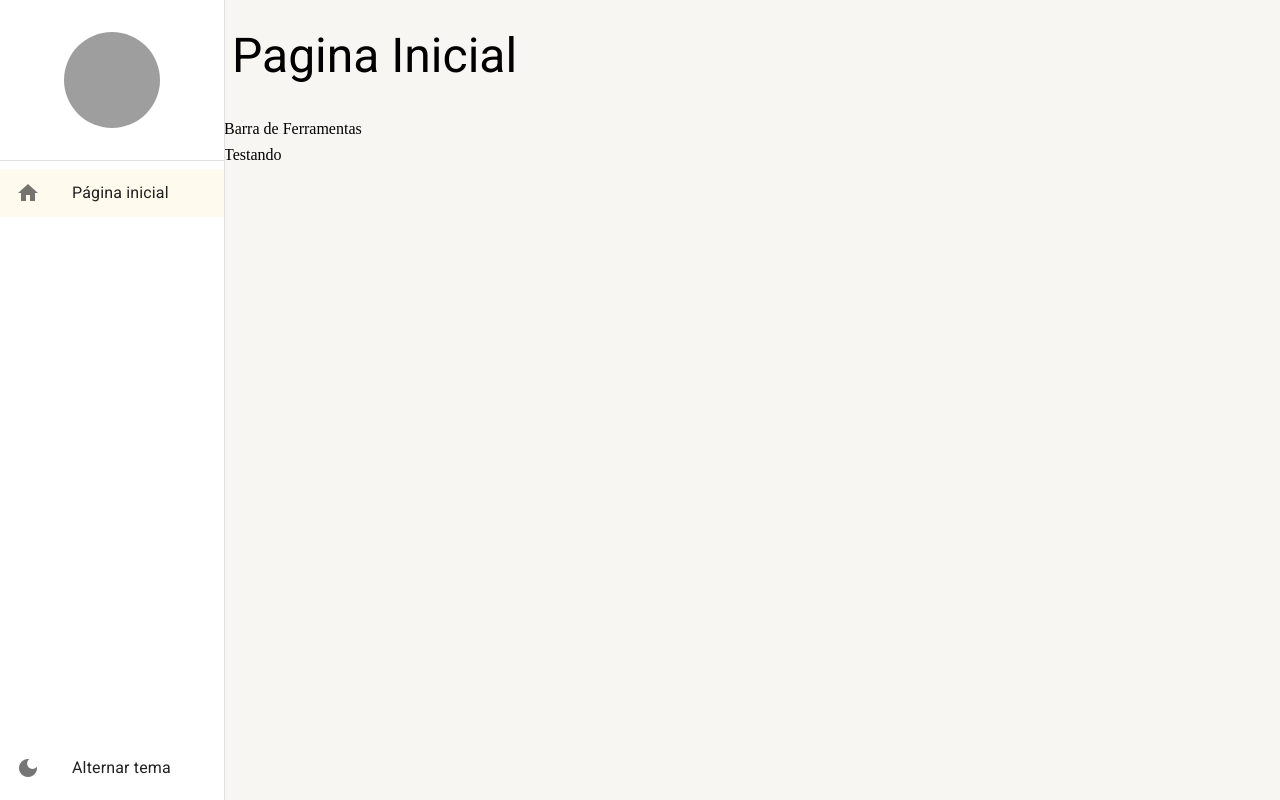
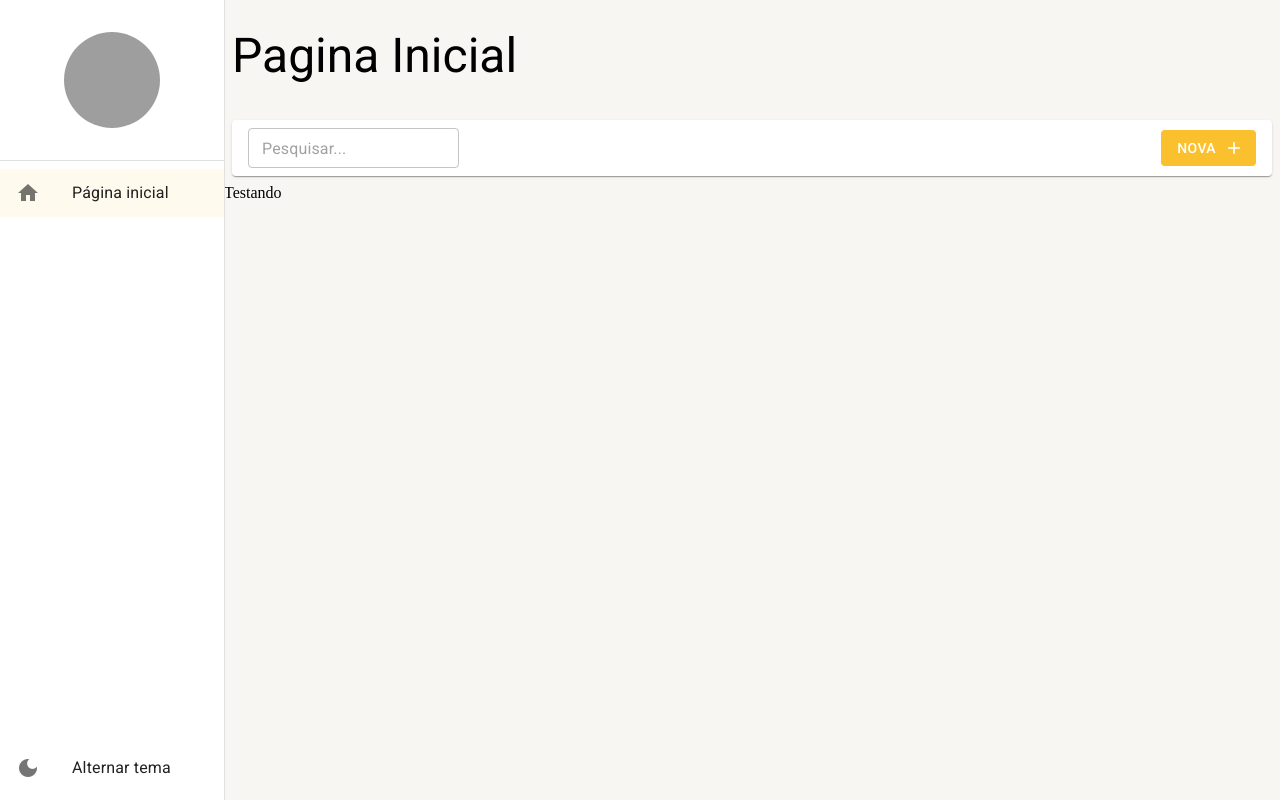
Before and after one commit to abnersuhettdev/React-Material-UI-5-e-Typescript--P-gina-de-Cadastrro-, a React (Vite) app: page /pagina-inicial in a window 1280 px wide. Built offline with nearby package versions, Linux system fonts and the light colour scheme; grey boxes are pictures that could not be loaded.

Commit message:
Ferramentas de listagem

```diff
--- a/src/pages/dashboard/Dashboard.tsx
+++ b/src/pages/dashboard/Dashboard.tsx
@@ -1,10 +1,13 @@
+import { FerramentasDaListagem } from "../../shared/components";
 import { LayoutBaseDePagina } from "../../shared/layouts/";
 
 export const Dashboard = () => {
   return (
     <LayoutBaseDePagina
       titulo="Pagina Inicial"
-      barraDeFerramentas={<>Barra de Ferramentas</>}
+      barraDeFerramentas={
+        <FerramentasDaListagem mostrarInputBusca textoBotaoNovo="Nova" />
+      }
     >
       Testando
     </LayoutBaseDePagina>
--- /dev/null
+++ b/src/shared/components/ferramentas-da-listagem/FerramentasDaListagem.tsx
@@ -0,0 +1,55 @@
+import { Box, TextField, Button, Paper, useTheme, Icon } from "@mui/material";
+
+interface IFerramentasDaListagemProps {
+  textoDaBusca?: string;
+  mostrarInputBusca?: boolean;
+  aoMudarTextoDeBusca?: (novoTexto: string) => void;
+  textoBotaoNovo?: string;
+  mostrarBotaoNovo?: boolean;
+  aoClicarEmNovo?: () => void;
+}
+
+export const FerramentasDaListagem: React.FC<IFerramentasDaListagemProps> = ({
+  textoDaBusca = "",
+  mostrarInputBusca = false,
+  aoMudarTextoDeBusca,
+  aoClicarEmNovo,
+  mostrarBotaoNovo = true,
+  textoBotaoNovo = "Novo",
+}) => {
+  const theme = useTheme();
+
+  return (
+    <Box
+      height={theme.spacing(5)}
+      marginX={1}
+      padding={1}
+      paddingX={2}
+      display="flex"
+      gap={1}
+      alignItems="center"
+      justifyContent="space-between"
+      component={Paper}
+    >
+      {mostrarInputBusca && (
+        <TextField
+          size="small"
+          placeholder="Pesquisar..."
+          value={textoDaBusca}
+          onChange={(e) => aoMudarTextoDeBusca?.(e.target.value)}
+        />
+      )}
+      {mostrarBotaoNovo && (
+        <Button
+          color="primary"
+          variant="contained"
+          disableElevation
+          onClick={aoClicarEmNovo}
+          endIcon={<Icon>add</Icon>}
+        >
+          {textoBotaoNovo}
+        </Button>
+      )}
+    </Box>
+  );
+};
--- a/src/shared/components/index.ts
+++ b/src/shared/components/index.ts
@@ -1 +1,2 @@
 export * from "./menu-lateral/MenuLateral";
+export * from "./ferramentas-da-listagem/FerramentasDaListagem";
```
Also changed, not shown: src/shared/components/barra-de-ferramentas/BarraDeFerramentas.tsx (deleted, +0 -8 lines).
